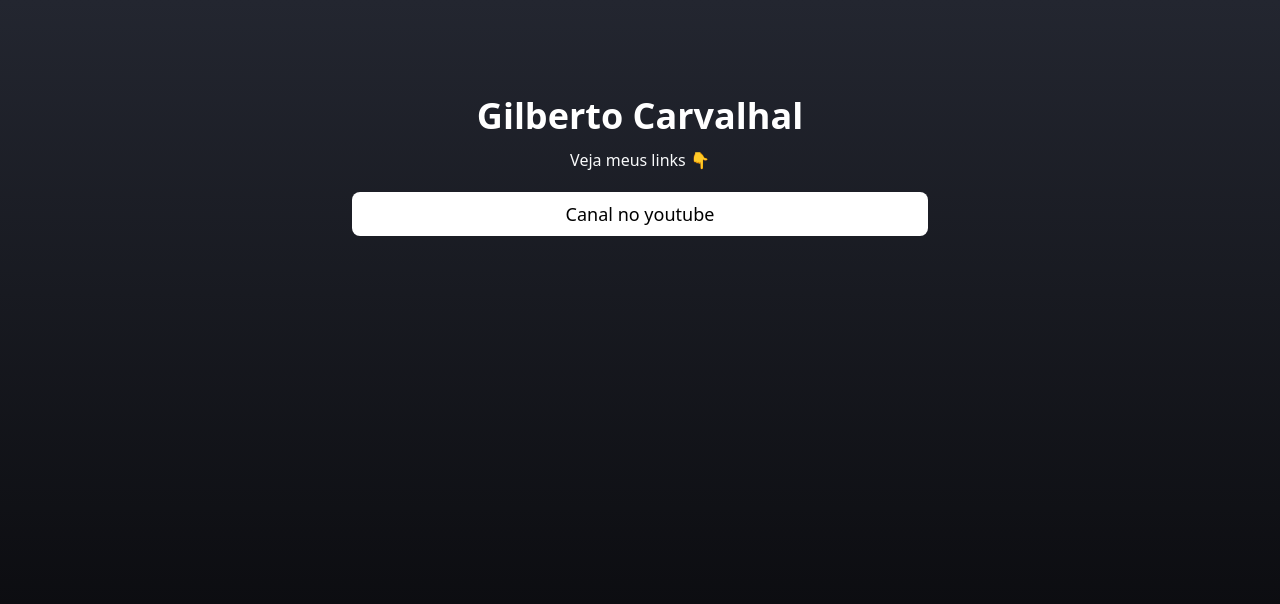
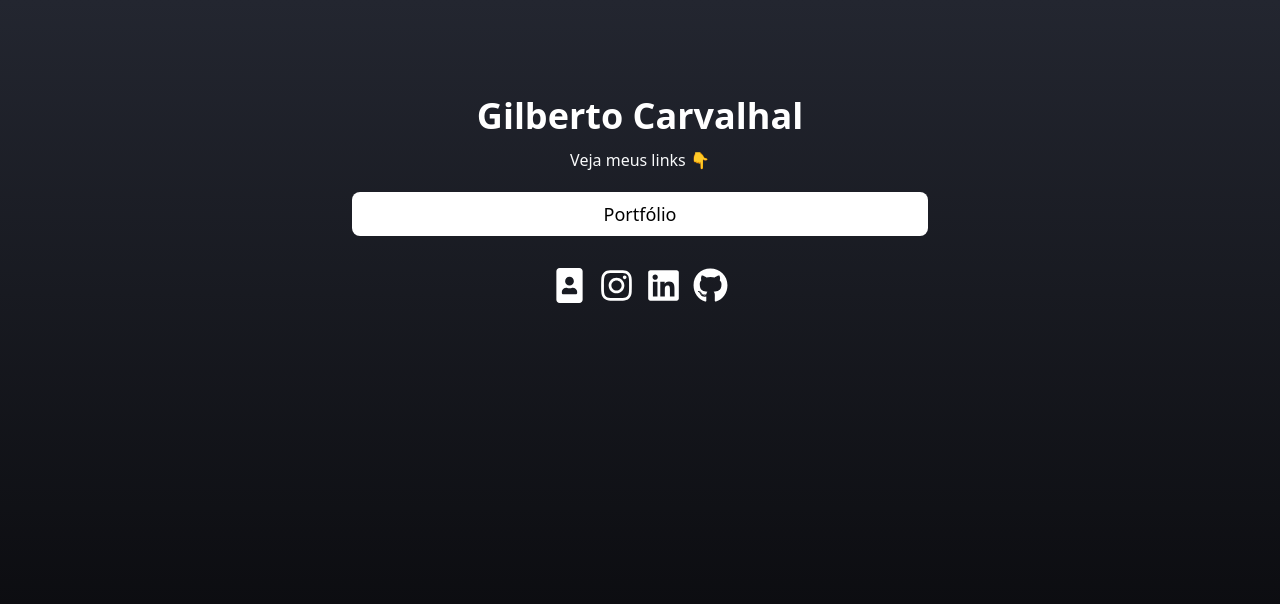
Before and after one commit to GilCarvalhal/devlink, a React (Vite) app: page / in a window 1280 px wide. Shown: the top 604 px of the page. Built offline with nearby package versions, Linux system fonts and the light colour scheme.

Commit message:
Criação do componente social

```diff
--- /dev/null
+++ b/src/components/Social/index.tsx
@@ -0,0 +1,16 @@
+import { ReactNode } from "react";
+
+interface SocialProps {
+  children: ReactNode;
+  url: string;
+}
+
+export function Social({ children, url }: SocialProps) {
+  return (
+    <div>
+      <a href={url} rel="noopener noreferrer" target="_blank">
+        {children}
+      </a>
+    </div>
+  );
+}
--- a/src/pages/home/index.tsx
+++ b/src/pages/home/index.tsx
@@ -1,3 +1,6 @@
+import { FaGithub, FaInstagram, FaLinkedin, FaPortrait } from "react-icons/fa";
+import { Social } from "../../components/Social";
+
 export function Home() {
   return (
     <div className="flex flex-col w-full py-4 items-center justify-center">
@@ -9,11 +12,27 @@
       <main className="flex flex-col w-11/12 max-w-xl text-center">
         <section className="bg-white mb-4 w-full py-2 rounded-lg select-none transition-transform hover:scale-105 cursor-pointer">
           <a href="#">
-            <p className="text-base md:text-lg">Canal no youtube</p>
+            <p className="text-base md:text-lg">Portfólio</p>
           </a>
         </section>
 
-        <footer className="flex justify-center gap-3 my-4"></footer>
+        <footer className="flex justify-center gap-3 my-4">
+          <Social url={`https://gilcarvalhal.github.io/gil/`}>
+            <FaPortrait size={35} color="#fff" />
+          </Social>
+
+          <Social url={`https://www.instagram.com/gilcarvalhal1/`}>
+            <FaInstagram size={35} color="#fff" />
+          </Social>
+
+          <Social url={`https://www.linkedin.com/in/gilberto-carvalhal/`}>
+            <FaLinkedin size={35} color="#fff" />
+          </Social>
+
+          <Social url={`https://github.com/gilcarvalhal`}>
+            <FaGithub size={35} color="#fff" />
+          </Social>
+        </footer>
       </main>
     </div>
   );
--- a/src/pages/login/index.tsx
+++ b/src/pages/login/index.tsx
@@ -1,7 +1,16 @@
+import { Link } from "react-router-dom";
+
 export function Login() {
   return (
-    <div>
-      <h1>Página Login</h1>
+    <div className="flex w-full h-screen items-center justify-center flex-col">
+      <Link to={`/`}>
+        <h1 className="mt-11 text-white mb-7 font-bold text-5xl">
+          Dev
+          <span className="bg-gradient-to-r from-yellow-500 to-orange-400 bg-clip-text text-transparent">
+            Link
+          </span>
+        </h1>
+      </Link>
     </div>
   );
 }
```
